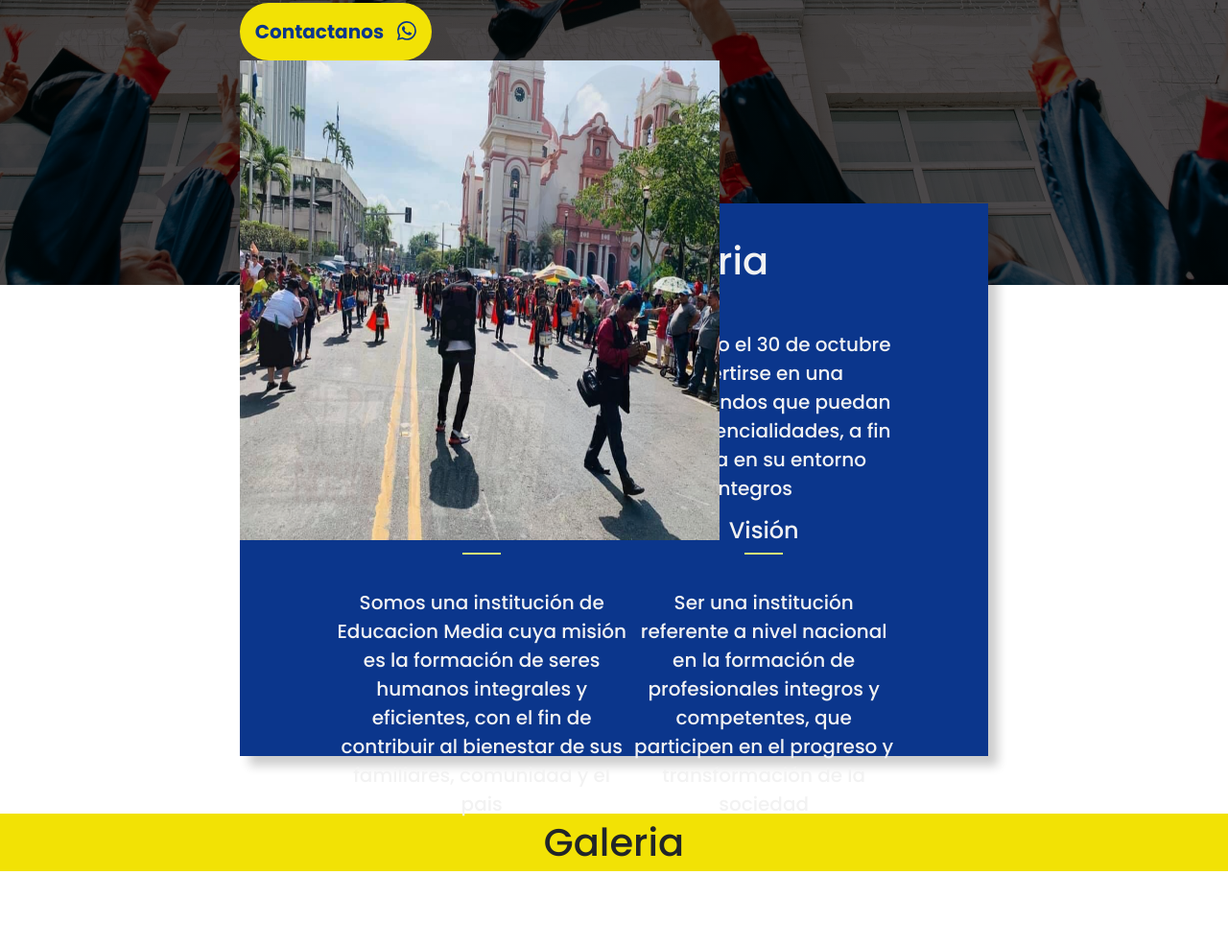
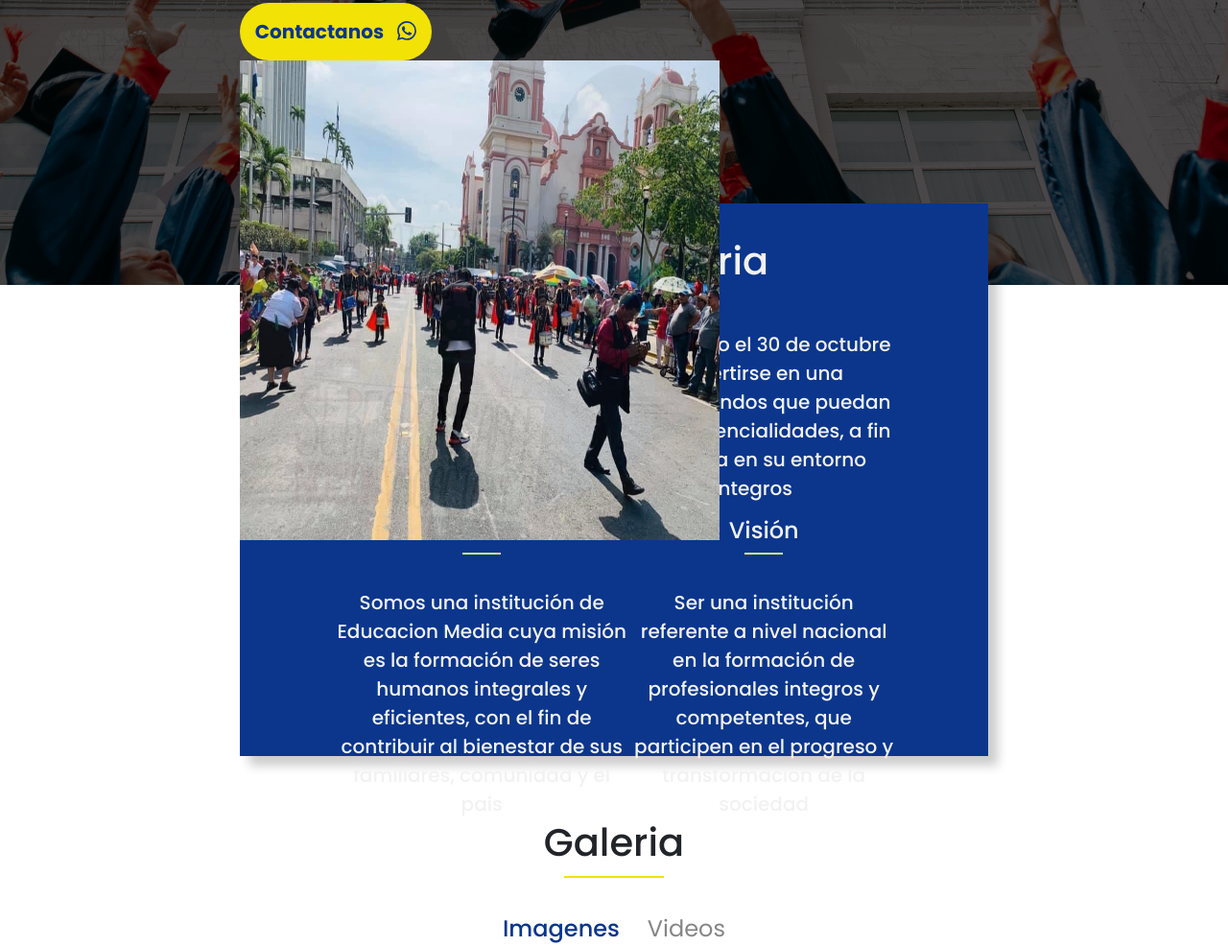
Before and after one commit to Zamir31/Proyecto-Intituto-Privado-Rio-Blanco, a plain HTML site: page index.html in a window 1280 px wide. Shown: the part 782-1768 px from the top of the page at 96% size. Before the commit the page ends 1690 px from the top, so only its background shows below. Drawn offline with nearby package versions, Linux system fonts and the light colour scheme.

Commit message:
nav Imagen y video terminado

```diff
--- a/index.html
+++ b/index.html
@@ -145,6 +145,15 @@
     </div>
     <div id="TerceraSeccion">
       <h2>Galeria</h2>
+      <hr>
+      <div id="ImagenesVideos">
+        <p class="active">
+          Imagenes
+        </p>
+        <p id="videos">
+          Videos
+        </p>
+      </div>
     </div>
     </main>
   </body>
--- a/style.css
+++ b/style.css
@@ -244,8 +244,7 @@ h1 {
 /* Todo lo relacionado a la tercera seccion de la web  */
 
 #TerceraSeccion {
-    background-color: #F2E205;
-    margin-top: 60px;
+    margin: 60px 250px 0;
 }
 
 #TerceraSeccion h2 {
@@ -255,3 +254,41 @@ h1 {
     text-align: center;
     margin: 0;
 }
+
+#TerceraSeccion hr {
+    background-color: #F2E205;
+    height: 2px;
+    width: 104px;
+    border: 0;
+    margin: auto;
+    margin-top: 5px;
+    opacity:initial;
+}
+
+#ImagenesVideos {
+    display: flex;
+    justify-content: center;
+    margin-top: 35px;
+}
+
+#ImagenesVideos p {
+    color: #0D0D0D;
+    text-align:center;
+    font-size: 24px;
+    font-weight: 400;
+    opacity: 50%;
+    margin-bottom: 0;
+}
+
+#ImagenesVideos .active {
+    color: #0B368C;
+    text-align:center;
+    font-size: 24px;
+    font-weight: 500;
+    opacity: 100;
+    margin-bottom: 0;
+}
+
+#videos {
+    margin-left: 29px;
+}
```
